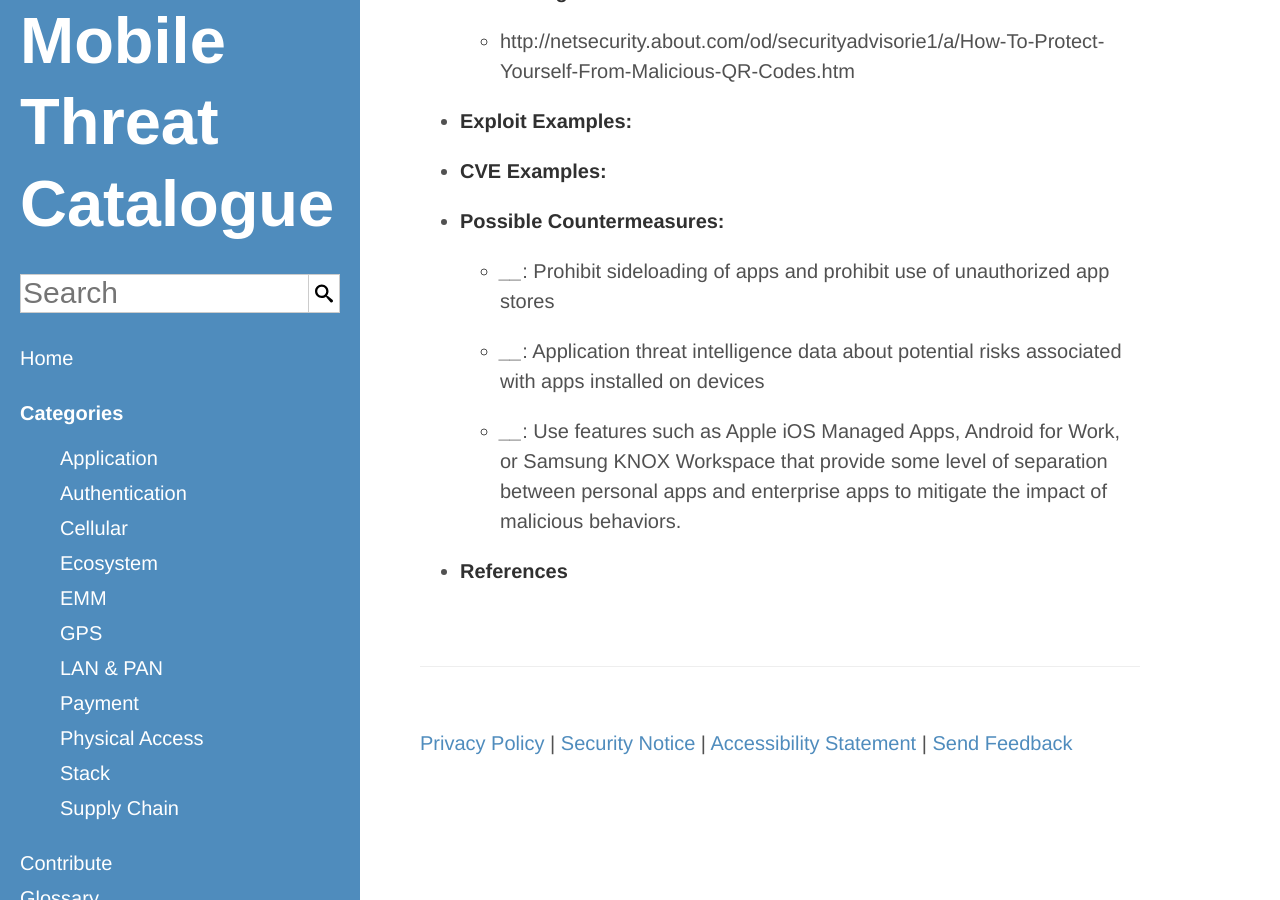
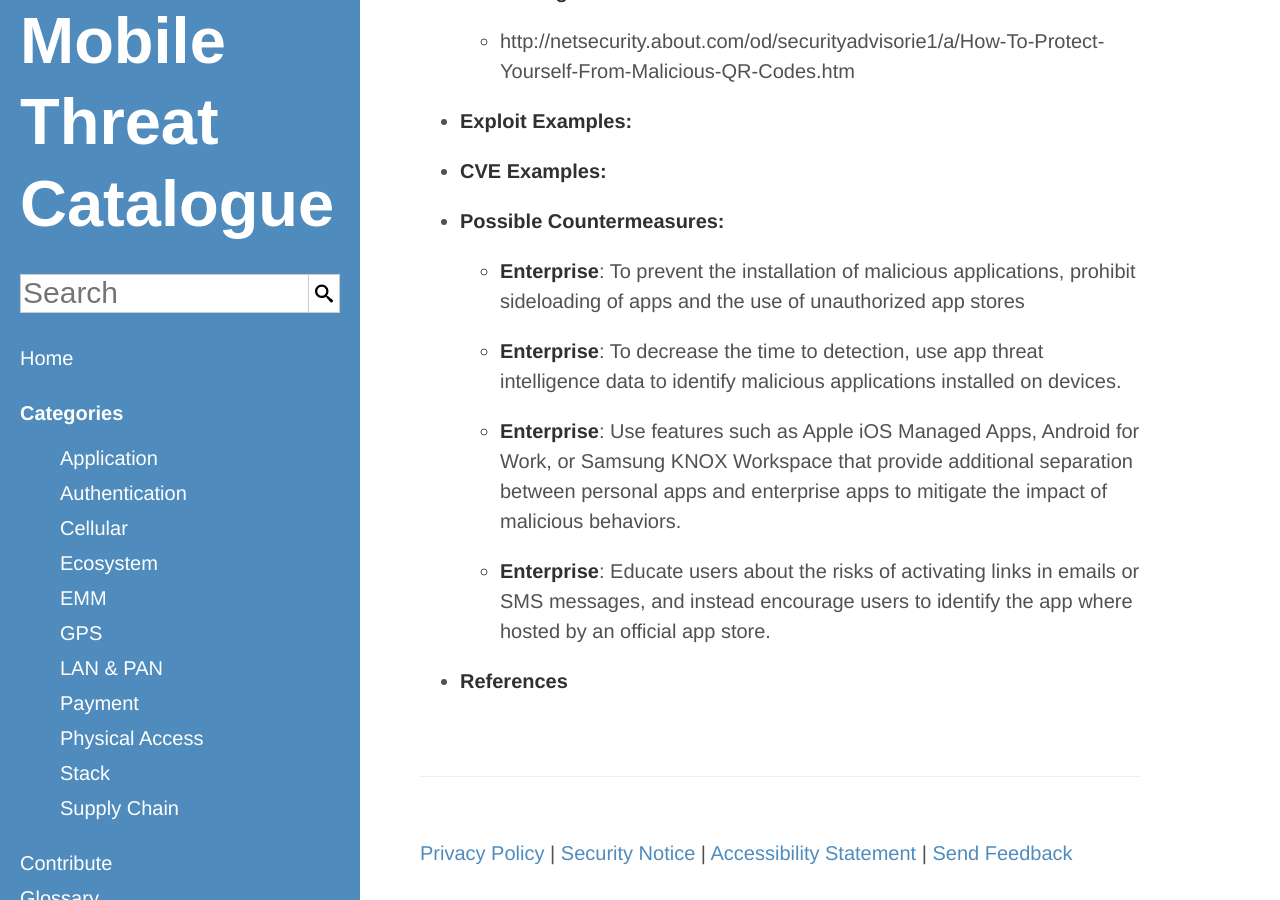
Before and after one commit to usnistgov/mobile-threat-catalogue, a Jekyll site: the page built from _ecosystem-threats/ECO-13.md, in a window 1280 px wide and 900 px high, scrolled down 471 px. Built offline with Jekyll 4.4.1, drawn with Linux system fonts in a browser that asks for light colours.

Commit message:
#13: update countermeasures and actors

```diff
--- a/_ecosystem-threats/ECO-13.md
+++ b/_ecosystem-threats/ECO-13.md
@@ -7,10 +7,12 @@
     ExploitExample:
     CVEExample:
     PossibleCountermeasures:
-        "Prohibit sideloading of apps and prohibit use of unauthorized app stores":
-            -
-        "Application threat intelligence data about potential risks associated with apps installed on devices":
-            -
-        "Use features such as Apple iOS Managed Apps, Android for Work, or Samsung KNOX Workspace that provide some level of separation between personal apps and enterprise apps to mitigate the impact of malicious behaviors.":
-            -
+        "To prevent the installation of malicious applications, prohibit sideloading of apps and the use of unauthorized app stores":
+            - Enterprise
+        "To decrease the time to detection, use app threat intelligence data to identify malicious applications installed on devices.":
+            - Enterprise
+        "Use features such as Apple iOS Managed Apps, Android for Work, or Samsung KNOX Workspace that provide additional separation between personal apps and enterprise apps to mitigate the impact of malicious behaviors.":
+            - Enterprise
+        "Educate users about the risks of activating links in emails or SMS messages, and instead encourage users to identify the app where hosted by an official app store.":
+            - Enterprise
 ---
```
